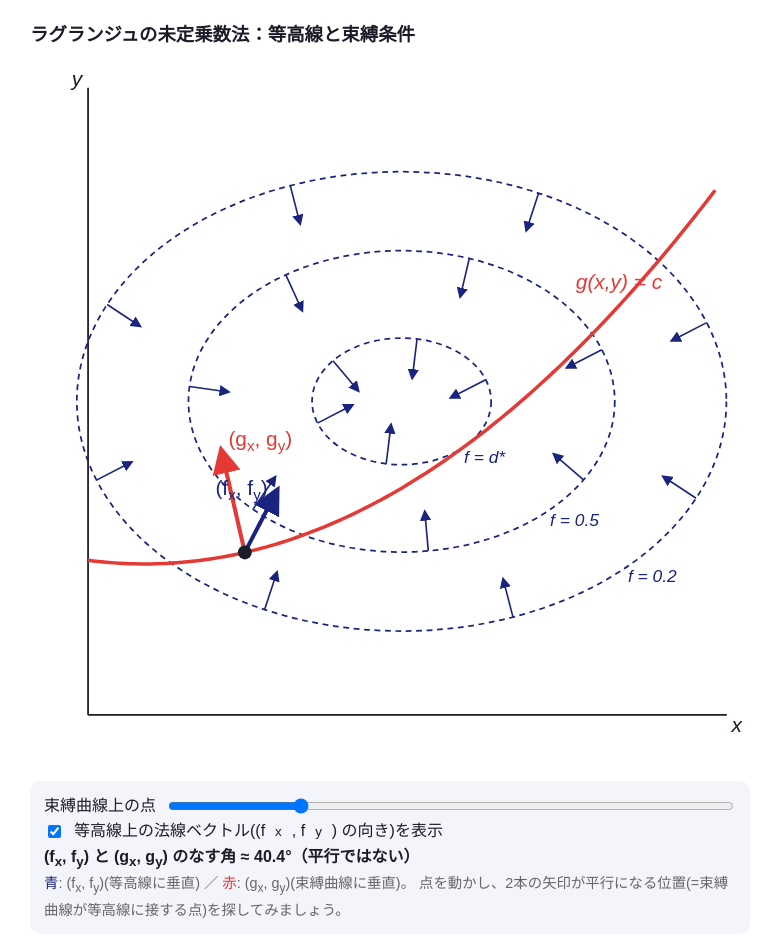
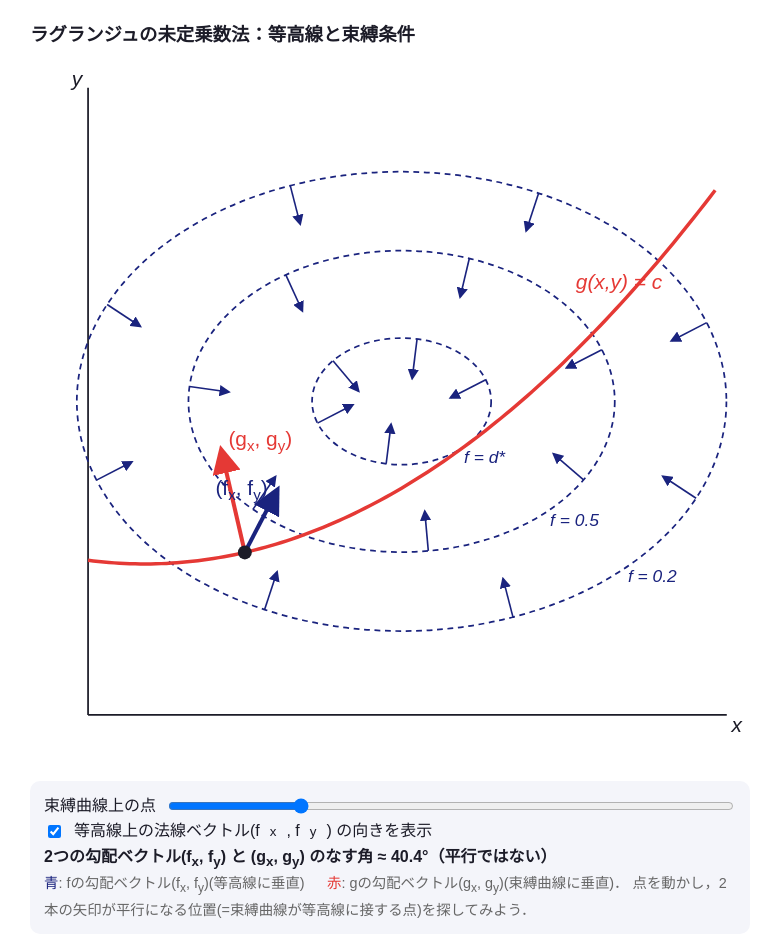
Before and after one commit to r081113-stack/lagrange_interactive2, a plain HTML site: page index.html in a window 1280 px wide. Shown: the whole page, without its empty margins (250-1022 px from the left). Drawn offline with Linux system fonts and the light colour scheme.

Commit message:
Update index.html

```diff
--- a/index.html
+++ b/index.html
@@ -22,11 +22,11 @@ input[type=range]{flex:1;min-width:160px}
 <svg id="s" viewBox="0 0 620 620" role="img" aria-label="等高線と束縛曲線"></svg>
 <div class="ctl">
 <label>束縛曲線上の点 <input id="t" type="range" min="0.3" max="5.6" step="0.005" value="1.5"></label>
-<label><input id="nv" type="checkbox" checked> 等高線上の法線ベクトル((f<sub>x</sub>, f<sub>y</sub>) の向き)を表示</label>
+<label><input id="nv" type="checkbox" checked> 等高線上の法線ベクトル(f<sub>x</sub>, f<sub>y</sub>) の向きを表示</label>
 <div id="msg"></div>
 <div style="color:var(--mut);font-size:.9rem">
-<span class="b">青</span>: (f<sub>x</sub>, f<sub>y</sub>)(等高線に垂直) ／ <span class="r">赤</span>: (g<sub>x</sub>, g<sub>y</sub>)(束縛曲線に垂直)。
-点を動かし、2本の矢印が平行になる位置(=束縛曲線が等高線に接する点)を探してみましょう。</div>
+<span class="b">青</span>: fの勾配ベクトル(f<sub>x</sub>, f<sub>y</sub>)(等高線に垂直) 　 <span class="r">赤</span>: gの勾配ベクトル(g<sub>x</sub>, g<sub>y</sub>)(束縛曲線に垂直)．
+点を動かし，2本の矢印が平行になる位置(=束縛曲線が等高線に接する点)を探してみよう．</div>
 </div>
 <script>
 const NS="http://www.w3.org/2000/svg",S=document.getElementById("s"),X=x=>50+x*90,Y=y=>570-y*90;
@@ -76,7 +76,7 @@ function upd(){
  const cross=(a*e-b*c)/(Lf*Lg),ang=Math.asin(Math.max(-1,Math.min(1,cross)))*180/Math.PI;
  const m=document.getElementById("msg");
  const F="(f<sub>x</sub>, f<sub>y</sub>)",G="(g<sub>x</sub>, g<sub>y</sub>)",A=Math.abs(ang).toFixed(1);
- m.innerHTML=Math.abs(ang)<1.5?`${F} ∥ ${G}（角度 ≈ ${A}°）→ 接点：${F} = λ${G} が成り立つ`:`${F} と ${G} のなす角 ≈ ${A}°（平行ではない）`;
+ m.innerHTML=Math.abs(ang)<1.5?`${F} ∥ ${G}（角度 ≈ ${A}°）→ 接点：${F} = λ${G} が成り立つ`:`2つの勾配ベクトル${F} と ${G} のなす角 ≈ ${A}°（平行ではない）`;
  m.style.color=Math.abs(ang)<1.5?"var(--red)":"var(--fg)";
 }
 t.oninput=upd;upd();
```
